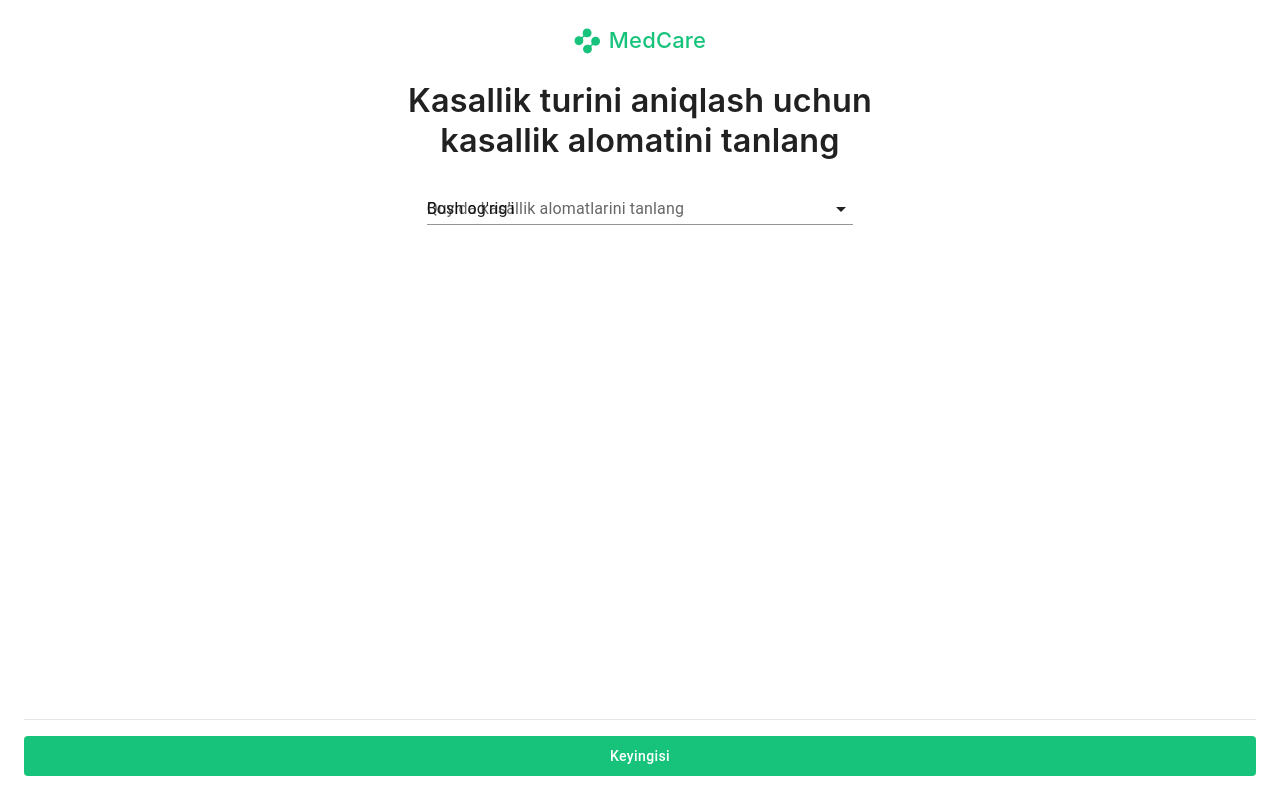
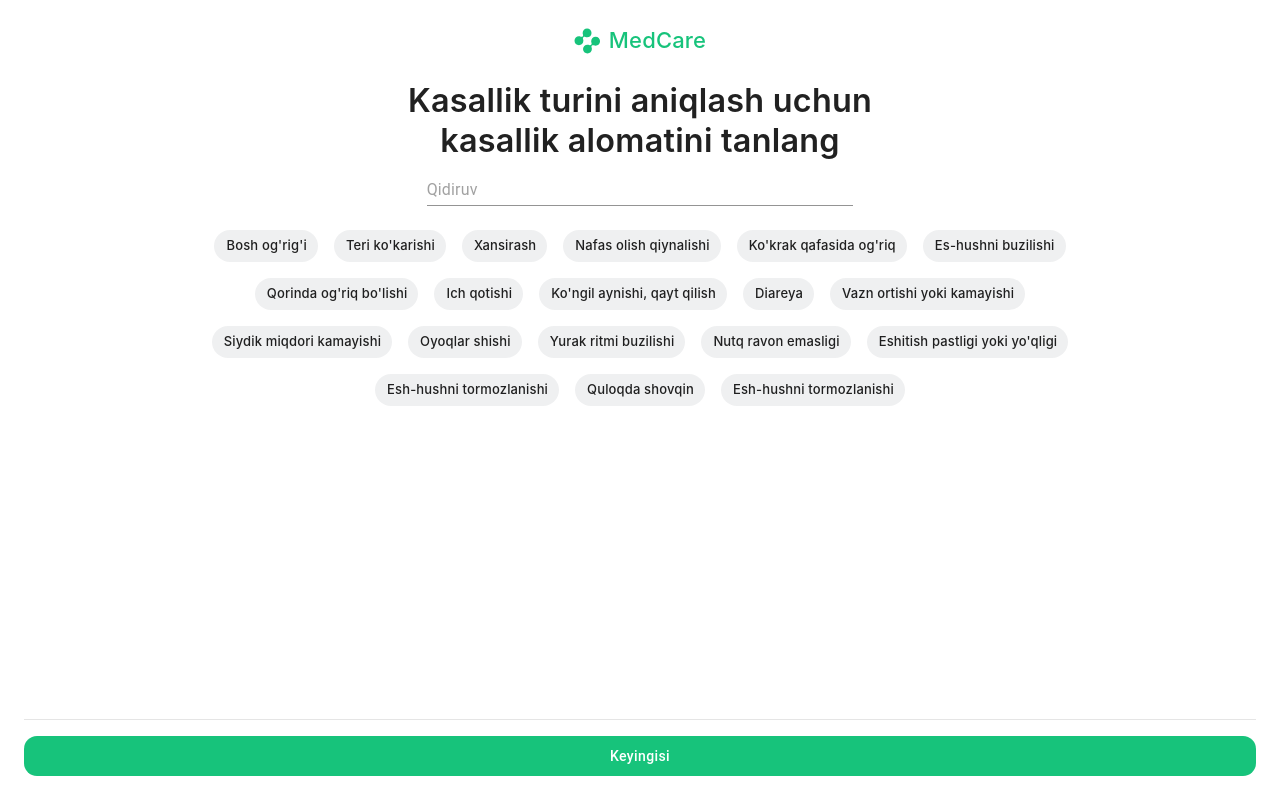
Before and after one commit to Abbosbek-cloud/medcare-project, a Next.js app: page /search in a window 1280 px wide. Built offline with nearby package versions, Linux system fonts and the light colour scheme; a web font is replaced by a local one.

Commit message:
fix: search component changed

```diff
--- a/src/pages/index.js
+++ b/src/pages/index.js
@@ -1,10 +1,9 @@
 import Head from "next/head";
-import { Inter } from "next/font/google";
 import MainLayout from "components/layout/main";
 import HeaderComponent from "components/HeaderComponent";
 import { doctors } from "data/doctors";
 import Doctor1 from "components/cards/Doctor1";
-import { Box, Button, Divider, Grid, Stack, Typography } from "@mui/material";
+import { Box, Divider, Grid, Stack, Typography } from "@mui/material";
 import { topics } from "data/topics";
 import Doctor from "components/cards/Doctor";
 import EastIcon from "@mui/icons-material/East";
@@ -13,8 +12,6 @@ import { clinics } from "data/clinics";
 import Clinics from "components/cards/Clinics";
 import MainSection from "components/sections/main";
 import useWindowSize from "components/hooks/useWindowSize";
-
-const inter = Inter({ subsets: ["latin"] });
 
 export default function Home() {
   const windowWidth = useWindowSize();
--- a/src/pages/search/index.js
+++ b/src/pages/search/index.js
@@ -1,15 +1,13 @@
 import {
   Box,
   Button,
-  FormControl,
   Grid,
-  InputLabel,
-  MenuItem,
-  Select,
   Stack,
   Typography,
   Chip,
+  TextField,
 } from "@mui/material";
+import DoneIcon from "@mui/icons-material/Done";
 import Head from "next/head";
 import { useRouter } from "next/router";
 import React from "react";
@@ -67,46 +65,52 @@ const Page = () => {
             Kasallik turini aniqlash uchun <br /> kasallik alomatini tanlang
           </Typography>
           <Grid container justifyContent="center" marginTop={2}>
-            <Grid item md={4}>
-              <FormControl fullWidth variant="standard">
-                <InputLabel id="demo-simple-select-label">
-                  Quyida kasallik alomatlarini tanlang
-                </InputLabel>
-                <Select
-                  labelId="demo-simple-select-label"
-                  id="demo-simple-select"
-                  value={sickness}
-                  name="sick"
-                  sx={{ minWidth: "100%" }}
-                  label={!sickness && "Quyida kasallik alomatlarini tanlangge"}
-                  onChange={(e) => {
-                    let selectedData = inlless.find(
-                      (item) => item.id === e.target.value
-                    );
-                    dispatch(toggleSelected(selectedData));
-                    setSickness(selectedData);
-                  }}
-                  fullWidth
-                >
-                  {sick?.map((item) => (
-                    <MenuItem value={item.id}>{item.name}</MenuItem>
-                  ))}
-                </Select>
-              </FormControl>
+            <Grid item xs={11} md={4}>
+              <TextField
+                fullWidth
+                size="small"
+                variant="standard"
+                sx={{ textAlign: "center" }}
+                placeholder="Qidiruv"
+              />
+            </Grid>
+            <Grid item xs={11} md={9}>
+              <Stack
+                p={3}
+                direction="row"
+                flexWrap="wrap"
+                gap={2}
+                justifyContent="center"
+              >
+                {sick.map((item) => {
+                  let isExist = selected.includes(item.id);
+                  console.log(isExist);
+                  return (
+                    <Chip
+                      key={item.id}
+                      label={item.name}
+                      onClick={() => dispatch(toggleSelected(item.id))}
+                      onDelete={() => console.log("deleted")}
+                      deleteIcon={isExist ? <DoneIcon /> : <div />}
+                      variant={isExist ? "outlined" : ""}
+                      // color="success"
+                      sx={{
+                        borderColor: "hsla(155, 79%, 43%, 1)",
+                      }}
+                    />
+                  );
+                })}
+              </Stack>
             </Grid>
           </Grid>
-          <Stack p={3} direction="row" spacing={1}>
-            {selected.map((item) => (
-              <Chip
-                label={item.name}
-                onDelete={() => dispatch(toggleSelected(item))}
-              />
-            ))}
-          </Stack>
         </Stack>
         <Stack p={3}>
           <Stack borderTop="1px solid hsla(0, 0%, 0%, .1)" pt={2}>
-            <Button variant="contained" color="success">
+            <Button
+              sx={{ borderRadius: "13px" }}
+              variant="contained"
+              color="success"
+            >
               Keyingisi
             </Button>
           </Stack>
--- a/src/store/search.slice.js
+++ b/src/store/search.slice.js
@@ -25,13 +25,9 @@ export const searchSlice = createSlice({
       }
     },
     toggleSelected(state, action) {
-      const isExist = state.selected.find(
-        (item) => item.id === action.payload.id
-      );
+      const isExist = state.selected.includes(action.payload);
       if (isExist) {
-        let filtered = state.selected.filter(
-          (item) => item.id !== action.payload.id
-        );
+        let filtered = state.selected.filter((item) => item !== action.payload);
         state.selected = filtered;
       } else {
         state.selected = [...state.selected, action.payload];
```
Also changed, not shown: src/components/sections/main.js (+5 -3 lines).
